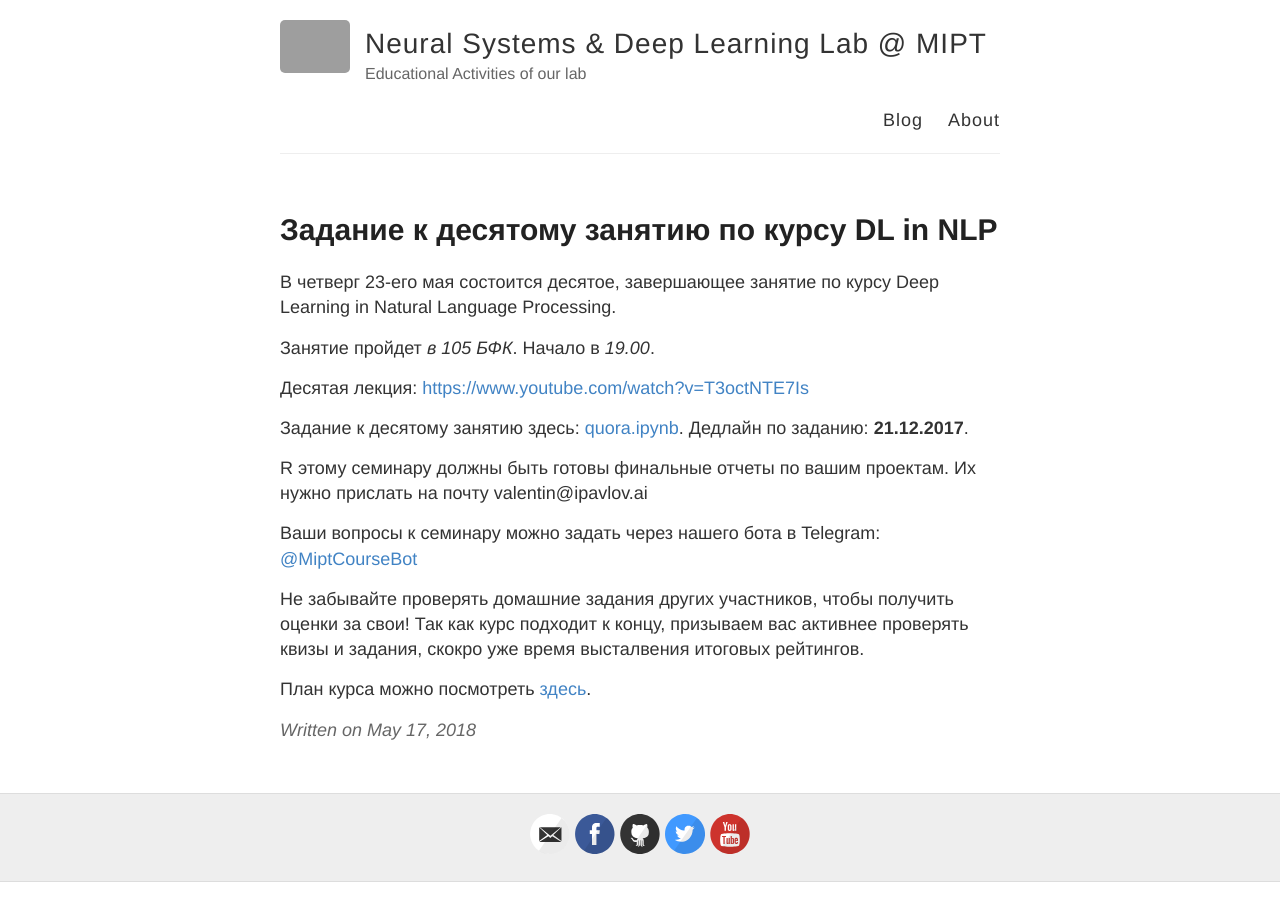
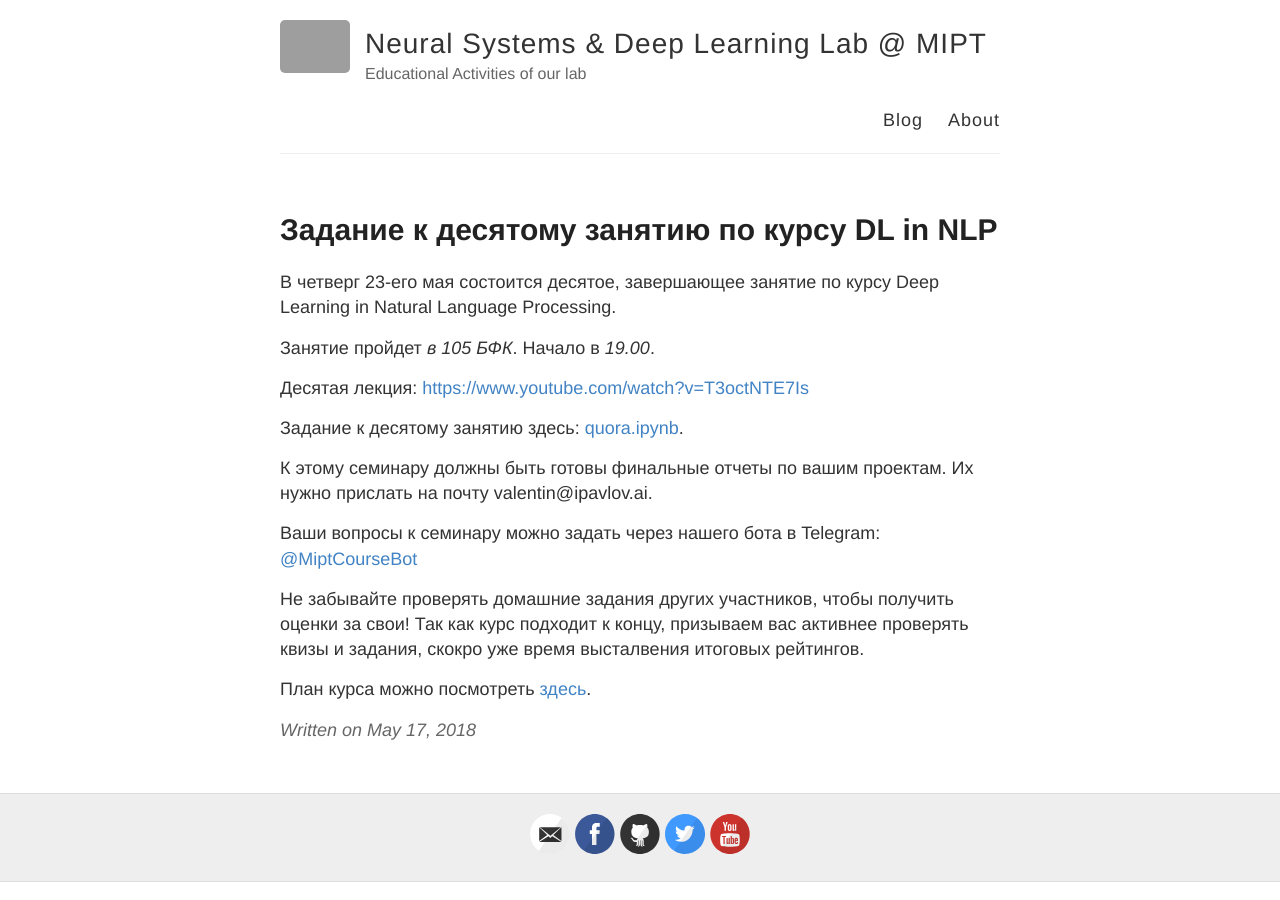
Before and after one commit to deepmipt/edu, a Jekyll site: the page built from _posts/2018-05-17-nlp210.md, in a window 1280 px wide. Built offline with Jekyll 4.4.1, drawn with Linux system fonts in a browser that asks for light colours; grey boxes are pictures that could not be loaded.

Commit message:
FIX: 10th class

```diff
--- a/_posts/2018-05-17-nlp210.md
+++ b/_posts/2018-05-17-nlp210.md
@@ -10,9 +10,9 @@ title: Задание к десятому занятию по курсу DL in N
 Десятая лекция: [https://www.youtube.com/watch?v=T3octNTE7Is](https://www.youtube.com/watch?v=T3octNTE7Is)
 
 
-Задание к десятому занятию здесь: [quora.ipynb](https://github.com/deepmipt/deep-nlp-seminars/blob/master/seminar_09/quora.ipynb).  Дедлайн по заданию: __21.12.2017__.
+Задание к десятому занятию здесь: [quora.ipynb](https://github.com/deepmipt/deep-nlp-seminars/blob/master/seminar_09/quora.ipynb).
 
-R этому семинару должны быть готовы финальные отчеты по вашим проектам. Их нужно прислать на почту valentin@ipavlov.ai
+К этому семинару должны быть готовы финальные отчеты по вашим проектам. Их нужно прислать на почту valentin@ipavlov.ai.
 
 Ваши вопросы к семинару можно задать через нашего бота в Telegram: [@MiptCourseBot](https://t.me/MiptCourseBot)
 
```
